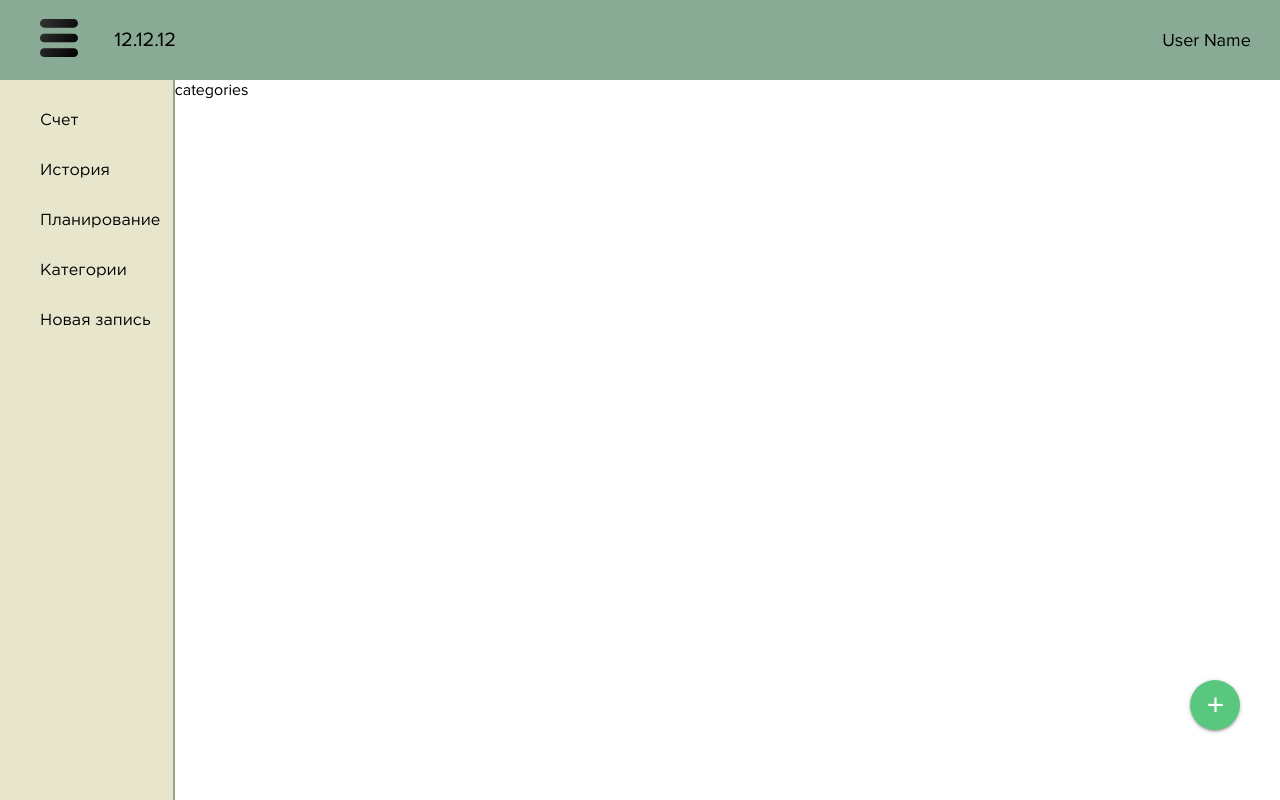
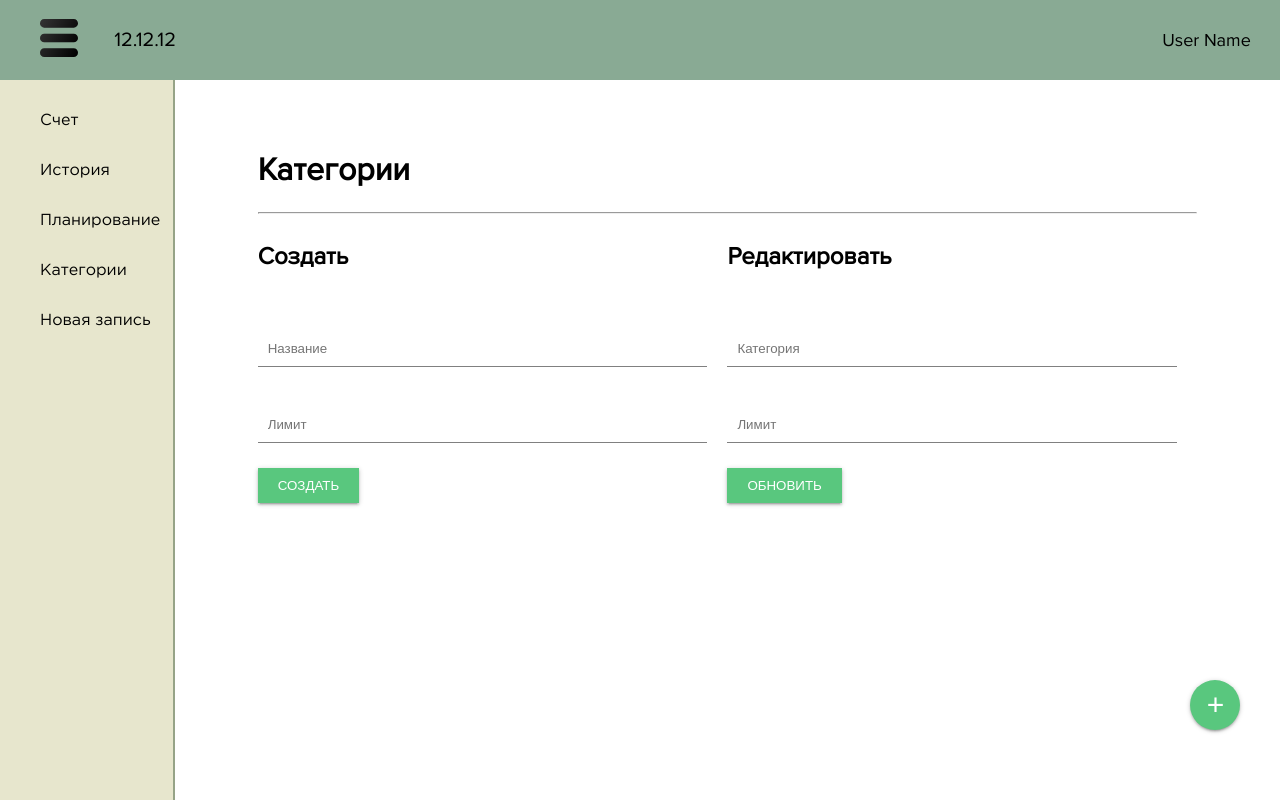
Before and after one commit to MrKrasnov/cash-control, a Vue app: page /categories in a window 1280 px wide. Built offline with nearby package versions, Linux system fonts and the light colour scheme.

Commit message:
Complete markup categories

```diff
--- a/src/App.vue
+++ b/src/App.vue
@@ -75,4 +75,8 @@ button
     filter: invert(75%)
   &:focus
     filter: contrast(200%)
+input
+  background-color: none
+  &:hover, &:focus
+    outline: none
 </style>
--- a/src/components/categories/Categories.vue
+++ b/src/components/categories/Categories.vue
@@ -1,6 +1,31 @@
 <template>
-    <div>
-        categories
+    <div class="categories">
+        <div class="categories-container">
+            <h1>Категории</h1>
+            <hr>
+            <div class="categories-container-flex">
+                <div class="categories-container-flex-form">
+                    <form action="#">
+                        <h2>Создать</h2>
+                        <div class="categories-container-flex-form-input">
+                            <input type="text" placeholder="Название">
+                            <input type="text" placeholder="Лимит">
+                        </div>
+                        <button class="categories-container-flex-form-input-btn">СОЗДАТЬ</button>
+                    </form>
+                </div>
+                <div class="categories-container-flex-form">
+                    <form action="#">
+                        <h2>Редактировать</h2>
+                        <div class="categories-container-flex-form-input">
+                            <input type="text" placeholder="Категория">
+                            <input type="text" placeholder="Лимит">
+                        </div>
+                        <button class="categories-container-flex-form-input-btn">ОБНОВИТЬ</button>
+                    </form>
+                </div>
+            </div>
+        </div>
     </div>
 </template>
 <script>
@@ -9,5 +34,42 @@ export default {
 }
 </script>
 <style lang="sass">
+.categories
+    width: 88%
+    &-container
+        padding-top: 50px
+        width: 85%
+        margin: 0 auto
+        &-flex
+            display: flex
+            &-form
+                width: 100%
+                &-input
+                    display: flex
+                    flex-direction: column
+                    & input
+                        display: block
+                        padding-top: 30px
+                        margin-top: 20px
+                        border: none
+                        padding-bottom: 10px
+                        padding-left: 10px
+                        margin-right: 20px
+                        border-bottom: 1px solid grey
+                        &:focus
+                            border-bottom: 1px solid #59c77e
+                            outline: none
+                            &::placeholder
+                                position: relative
+                                bottom: 25px
+                                color: #59c77e
+                    &-btn
+                        background-color: #59c77e
+                        color: white
+                        margin-top: 25px
+                        padding: 10px 20px
+                        box-shadow: 0 2px 2px 0 rgba(0,0,0,0.14), 0 3px 1px -2px rgba(0,0,0,0.12), 0 1px 5px 0 rgba(0,0,0,0.2)
+                        &:hover
+                            filter: contrast(200%)
 
 </style>
--- a/src/components/planning/chart/Chart.vue
+++ b/src/components/planning/chart/Chart.vue
@@ -1,6 +1,6 @@
 <template>
     <div class="canvas">
-        <canvas width="990" height="5" ref="canvas" id="drawing-pad" class="chartstyle">
+        <canvas width="990" height="5" ref="canvas" class="chartstyle">
         </canvas>
     </div>
 </template>
```
